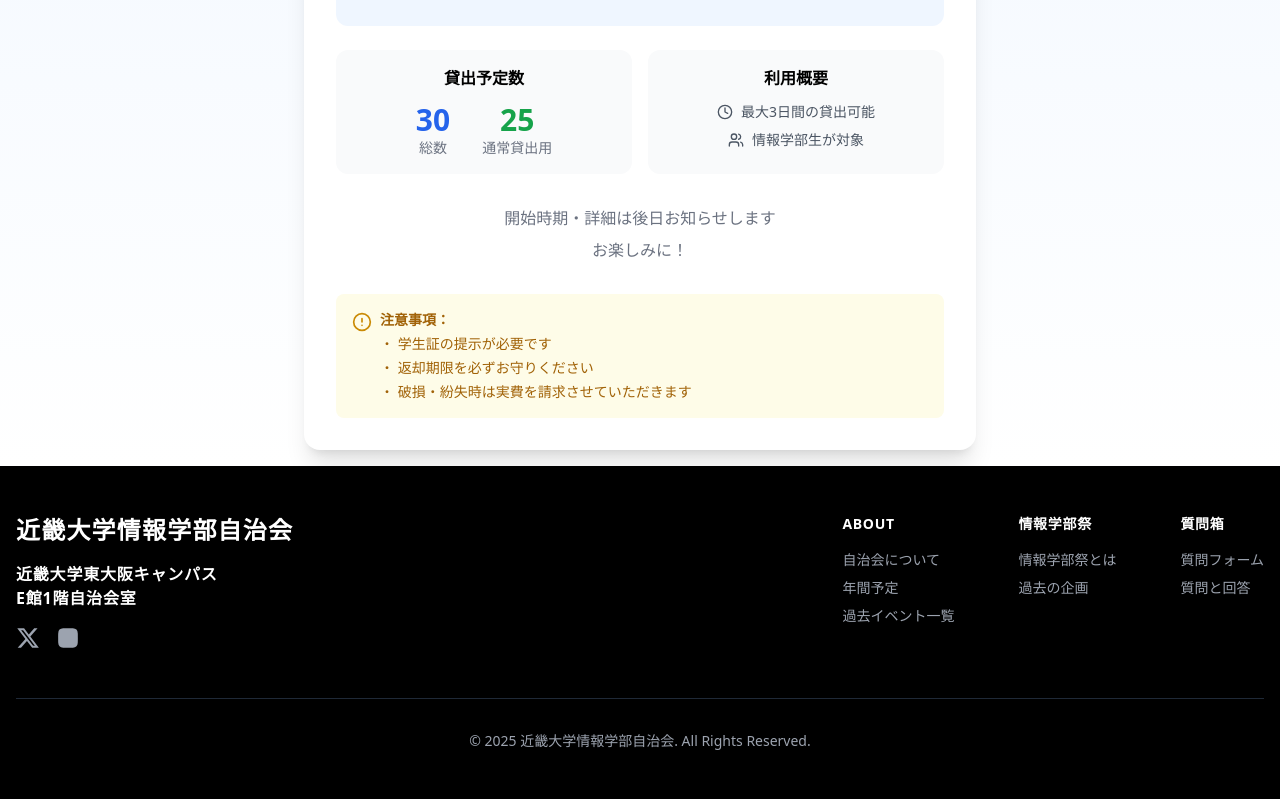
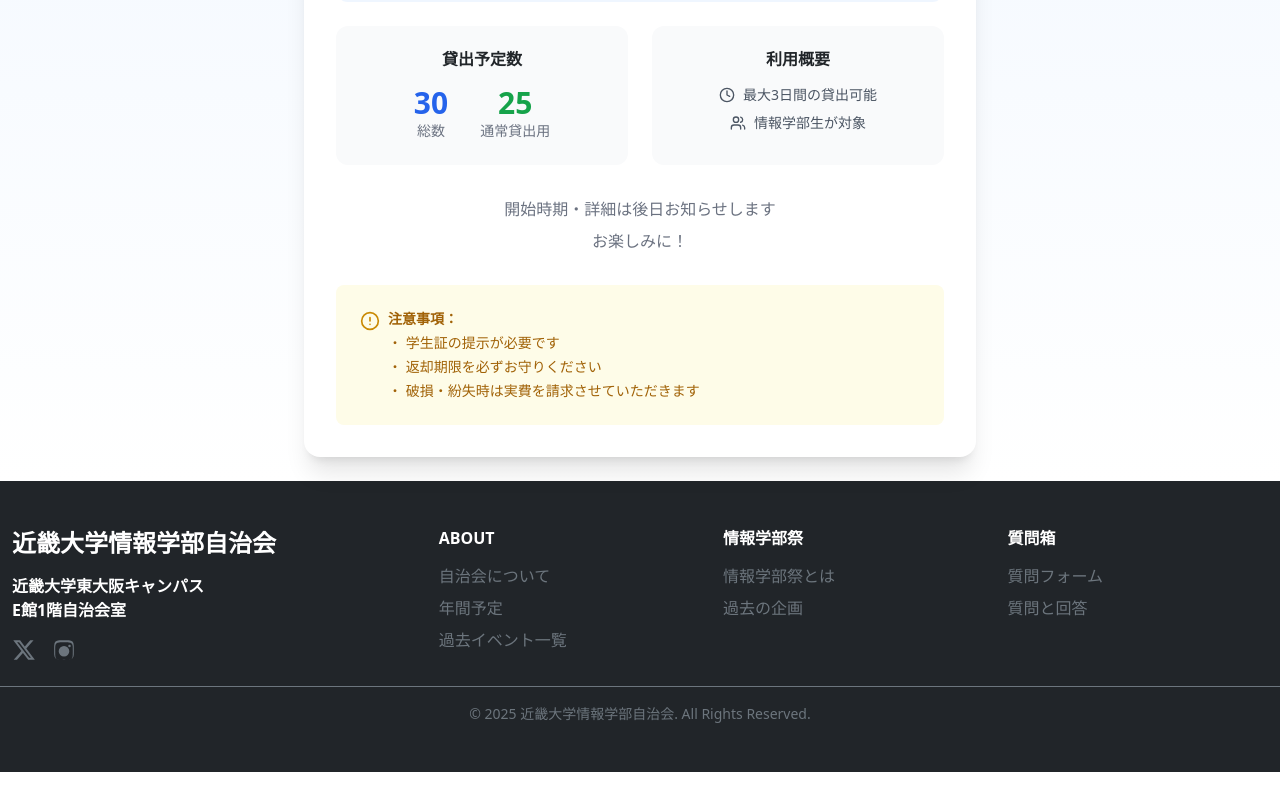
Before and after one commit to kindaijouji/jouji-website, a React (Create React App) app: page /coming-soon in a window 1280 px wide. Shown: the part 410-1209 px from the top of the page. After the commit the page ends 1182 px from the top, so only its background shows below. Built offline with nearby package versions, Linux system fonts and the light colour scheme.

Commit message:
FooterのX,インスタのリンクを正し、コンポーネントを分けたのちbootstrapを使いレスポンシブ対応させた

```diff
--- a/package.json
+++ b/package.json
@@ -6,6 +6,7 @@
     "@emotion/react": "^11.14.0",
     "@emotion/styled": "^11.14.0",
     "@mui/material": "^6.4.4",
+    "bootstrap": "^5.3.3",
     "cra-template": "1.2.0",
     "dotenv": "^16.4.7",
     "lucide-react": "^0.475.0",
--- a/src/Footer.js
+++ b/src/Footer.js
@@ -1,70 +1,80 @@
-import React from 'react'
+import React from 'react';
+import 'bootstrap/dist/css/bootstrap.min.css';
 
 const Footer = () => {
     return (
-        <footer className="bg-black text-white py-12">
-            <div className="max-w-7xl mx-auto px-4">
-                <div className="flex justify-between items-start">
-                    <div>
-                        <h2 className="text-2xl font-bold tracking-wider mb-4">
+        <footer className="bg-dark text-white py-4 py-md-5">
+            <div className="container">
+                <div className="row gy-4">
+                    {/* 組織についての情報 */}
+                    <div className="col-12 col-md-4 mb-4 mb-md-0">
+                        <h2 className="fs-4 fw-bold mb-3">
                             近畿大学情報学部自治会
-
                         </h2>
-                        <p className='font-bold tracking-wider mb-4'>
+                        <p className="fw-bold mb-3">
                             近畿大学東大阪キャンパス
-                            <br></br>
+                            <br />
                             E館1階自治会室
                         </p>
-                        <div className="flex space-x-4">
-                            <a href="https://kindaijouji.com" className="text-gray-400 hover:text-white transition-colors">
-                                <svg className="w-6 h-6" viewBox="0 0 24 24" fill="currentColor">
+                        <div className="d-flex gap-3">
+                            <a href="https://twitter.com/kindai_jouji" className="text-secondary hover-white">
+                                <svg width="24" height="24" viewBox="0 0 24 24" fill="currentColor">
                                     <path d="M18.244 2.25h3.308l-7.227 8.26 8.502 11.24H16.17l-5.214-6.817L4.99 21.75H1.68l7.73-8.835L1.254 2.25H8.08l4.713 6.231zm-1.161 17.52h1.833L7.084 4.126H5.117z" />
                                 </svg>
                             </a>
-                            <a href="https://kindaijouji.com" className="text-gray-400 hover:text-white transition-colors">
-                                <svg className="w-6 h-6" viewBox="0 0 24 24" fill="currentColor">
-                                    <path d="M12 2.163c3.204 0 3.584.012 4.85.07 3.252.148 4.771 1.691 4.919 4.919.058 1.265.069 1.645.069 4.849 0 3.205-.012 3.584-.069 4.849-.149 3.225-1.664 4.771-4.919 4.919-1.266.058-1.644.07-4.85.07-3.204 0-3.584-.012-4.849-.07-3.26-.149-4.771-1.699-4.919-4.92-.058-1.265-.07-1.644-.07-4.849 0-3.204.013-3.583.07-4.849.149-3.227 1.664-4.771 4.919-4.919 1.266-.057 1.645-.069 4.849-.069z" />
+                            <a href="https://www.instagram.com/kindai_jouji/" className="text-secondary hover-white">
+                                <svg width="24" height="24" viewBox="0 0 24 24" fill="currentColor">
+                                    <path d="M12 2.163c3.204 0 3.584.012 4.85.07 3.252.148 4.771 1.691 4.919 4.919.058 1.265.069 1.645.069 4.849 0 3.205-.012 3.584-.069 4.849-.149 3.225-1.664 4.771-4.919 4.919-1.266.058-1.644.07-4.85.07-3.204 0-3.584-.012-4.849-.07-3.26-.149-4.771-1.699-4.919-4.92-.058-1.265-.07-1.644-.07-4.849 0-3.204.013-3.583.07-4.849.149-3.227 1.664-4.771 4.919-4.919 1.266-.057 1.645-.069 4.849-.069zm0 2.163c-3.151 0-3.509.014-4.758.069-2.624.12-3.834 1.33-3.955 3.955-.055 1.249-.069 1.607-.069 4.758s.014 3.509.069 4.758c.12 2.621 1.33 3.834 3.955 3.955 1.249.055 1.607.069 4.758.069s3.509-.014 4.758-.069c2.621-.12 3.834-1.33 3.955-3.955.055-1.249.069-1.607.069-4.758s-.014-3.509-.069-4.758c-.12-2.621-1.33-3.834-3.955-3.955-1.249-.055-1.607-.069-4.758-.069zm0 3.678a5.304 5.304 0 110 10.608 5.304 5.304 0 010-10.608zm0 8.75a3.446 3.446 0 110-6.892 3.446 3.446 0 010 6.892zm6.75-8.834a1.25 1.25 0 10-2.5 0 1.25 1.25 0 002.5 0z" />
                                 </svg>
                             </a>
                         </div>
                     </div>
 
-                    <div className="flex space-x-16">
-                        <div>
-                            <h3 className="text-sm font-bold tracking-wider mb-4">ABOUT</h3>
-                            <ul className="space-y-2 text-sm text-gray-400">
-                                <li className="hover:text-white transition-colors cursor-pointer">自治会について</li>
-                                <li className="hover:text-white transition-colors cursor-pointer">年間予定</li>
-                                <li className="hover:text-white transition-colors cursor-pointer">過去イベント一覧</li>
+                    {/* それぞれのリンクについて */}
+                    <div className="col-12 col-md-8">
+                        <div className="row">
+                            {/* Aboutのリンク */}
+                            <div className="col-12 col-sm-4 mb-3 mb-sm-0">
+                                <h3 className="fs-6 fw-bold mb-3">ABOUT</h3>
+                                <ul className="list-unstyled">
+                                    <li className="mb-2"><a href="#" className="text-secondary text-decoration-none">自治会について</a></li>
+                                    <li className="mb-2"><a href="#" className="text-secondary text-decoration-none">年間予定</a></li>
+                                    <li className="mb-2"><a href="#" className="text-secondary text-decoration-none">過去イベント一覧</a></li>
                                 </ul>
                             </div>
 
-                        <div>
-                            <h3 className="text-sm font-bold tracking-wider mb-4">情報学部祭</h3>
-                            <ul className="space-y-2 text-sm text-gray-400">
-                                <li className="hover:text-white transition-colors cursor-pointer">情報学部祭とは</li>
-                                <li className="hover:text-white transition-colors cursor-pointer">過去の企画</li>
+                            {/* 情報学部祭のリンク */}
+                            <div className="col-12 col-sm-4 mb-3 mb-sm-0">
+                                <h3 className="fs-6 fw-bold mb-3">情報学部祭</h3>
+                                <ul className="list-unstyled">
+                                    <li className="mb-2"><a href="#" className="text-secondary text-decoration-none">情報学部祭とは</a></li>
+                                    <li className="mb-2"><a href="#" className="text-secondary text-decoration-none">過去の企画</a></li>
                                 </ul>
                             </div>
 
-                        <div>
-                            <h3 className="text-sm font-bold tracking-wider mb-4">質問箱</h3>
-                            <ul className="space-y-2 text-sm text-gray-400">
-                                <li className="hover:text-white transition-colors cursor-pointer">質問フォーム</li>
-                                <li className="hover:text-white transition-colors cursor-pointer">質問と回答</li>
+                            {/* Q&Aのリンク */}
+                            <div className="col-12 col-sm-4">
+                                <h3 className="fs-6 fw-bold mb-3">質問箱</h3>
+                                <ul className="list-unstyled">
+                                    <li className="mb-2"><a href="#" className="text-secondary text-decoration-none">質問フォーム</a></li>
+                                    <li className="mb-2"><a href="#" className="text-secondary text-decoration-none">質問と回答</a></li>
                                 </ul>
                             </div>
                         </div>
                     </div>
+                </div>
 
-                <div className="mt-12 pt-8 border-t border-gray-800 text-center">
-                    <p className="text-sm text-gray-400">
+                {/* Copyright */}
+                <div className="row mt-4 pt-3 border-top border-secondary">
+                    <div className="col-12 text-center">
+                        <p className="text-secondary small">
                             &copy; 2025 近畿大学情報学部自治会. All Rights Reserved.
                         </p>
+                    </div>
                 </div>
             </div>
         </footer>
     );
 };
 
-export default Footer
+export default Footer;
```
Lines whose indentation alone changed are shown as unchanged.
